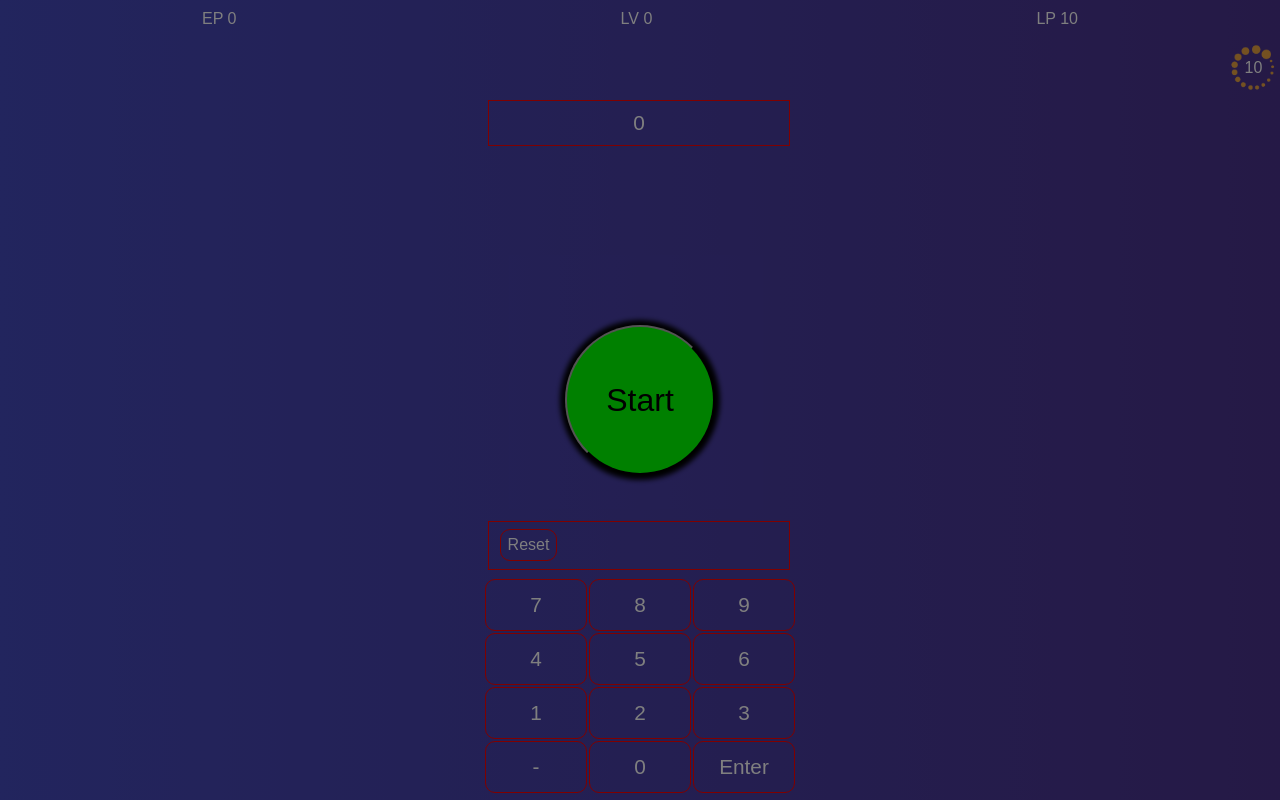
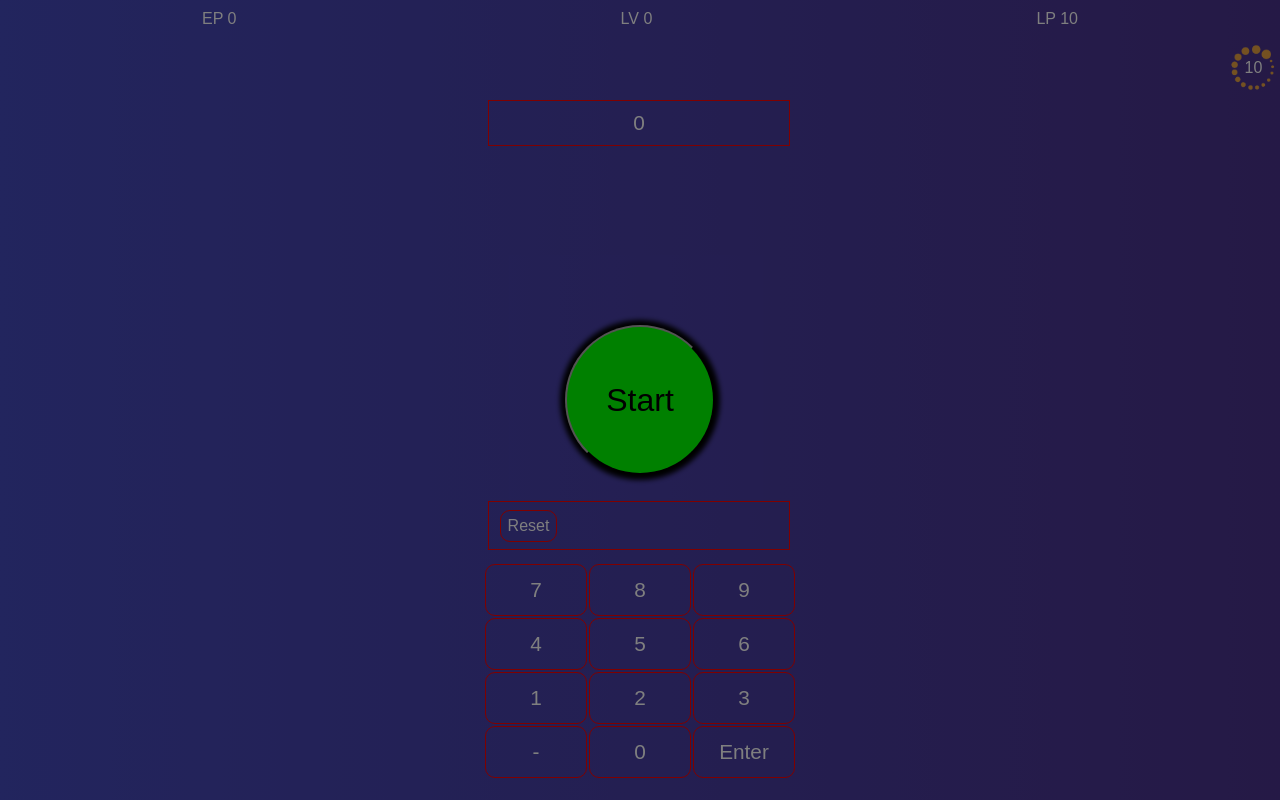
Before and after one commit to DannyNothdurft/Gehirn-Training, a plain HTML site: page index.html in a window 1280 px wide. Drawn offline with Linux system fonts and the light colour scheme.

Commit message:
debuggt und manifest

```diff
--- a/assets/style/CSS/index.css
+++ b/assets/style/CSS/index.css
@@ -52,7 +52,7 @@ body > div:nth-child(5) {
     padding: 10px;
     position:absolute;
     right: calc(50% - 150px);
-    bottom: 230px;
+    bottom: 250px;
     text-align: center;
     width: 280px;
     min-height: 27px;
@@ -62,7 +62,7 @@ body > div:nth-child(5) {
 
 table {
     position: absolute;
-    bottom: 5px;
+    bottom: 20px;
     left: calc(50% - 157px);
 }
 
@@ -77,7 +77,7 @@ table tr td {
 
 #reset {
     position: absolute;
-    bottom: 239px;
+    bottom: 258px;
     left: calc(50% - 140px);
     display: flex;
     align-items: center;
```
